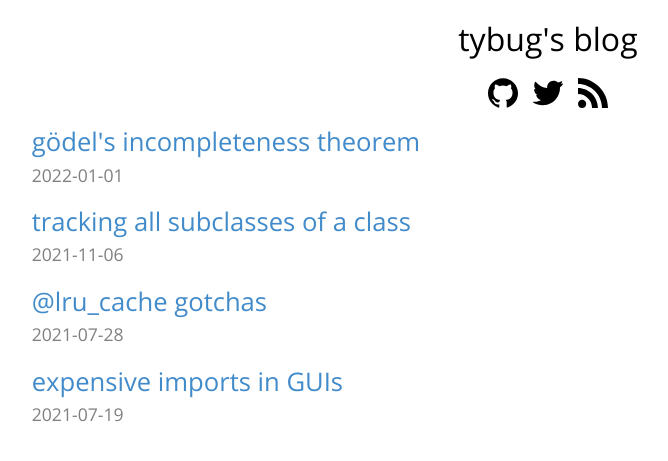
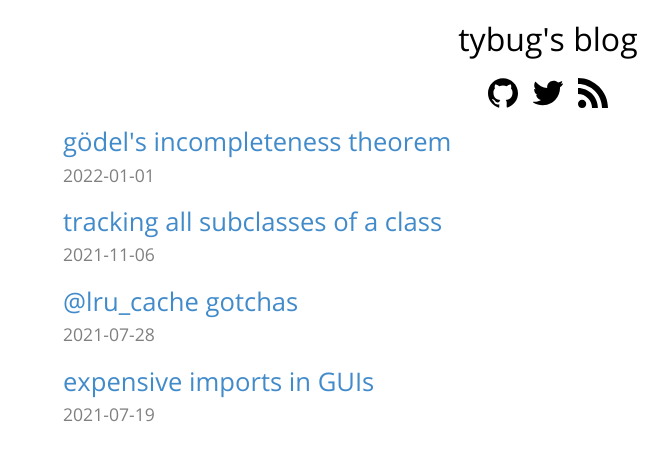
Before and after one commit to Liam-DeVoe/liam-devoe.github.io, a Jekyll site: the page built from index/index.html, in a window 1280 px wide. Shown: the top 461 px of the page, without its empty margins (92-760 px from the left). Built offline with Jekyll 4.4.1, drawn with Linux system fonts in a browser that asks for light colours; nearby versions of some CDN libraries.

Commit message:
add back max width to container

```diff
--- a/static/styles/theme.scss
+++ b/static/styles/theme.scss
@@ -80,7 +80,7 @@ h6 {
 }
 
 .container {
-  // max-width: 750px;
+  max-width: 1000px;
   width: 85%;
 }
 .subtlelink {
```
